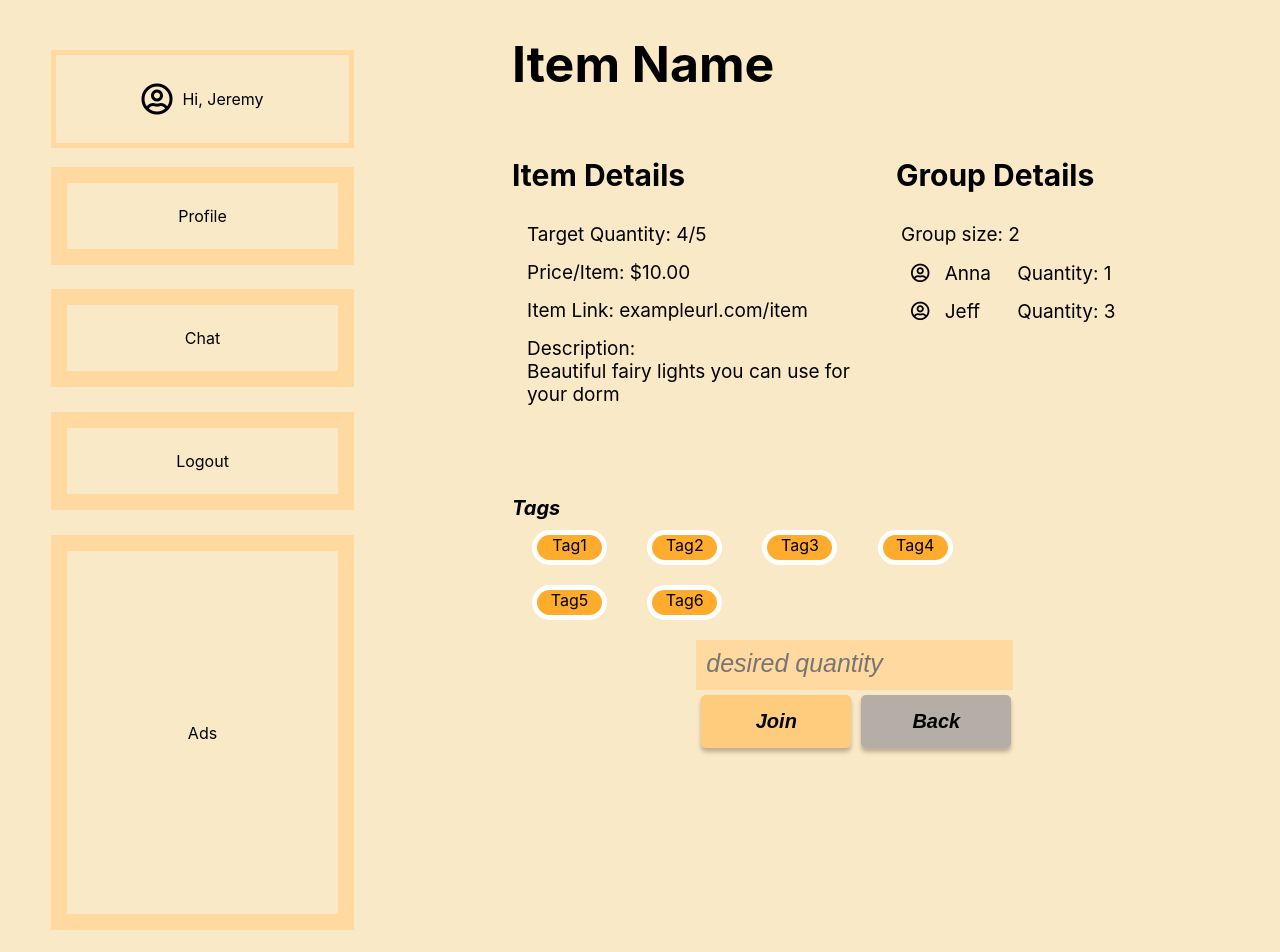
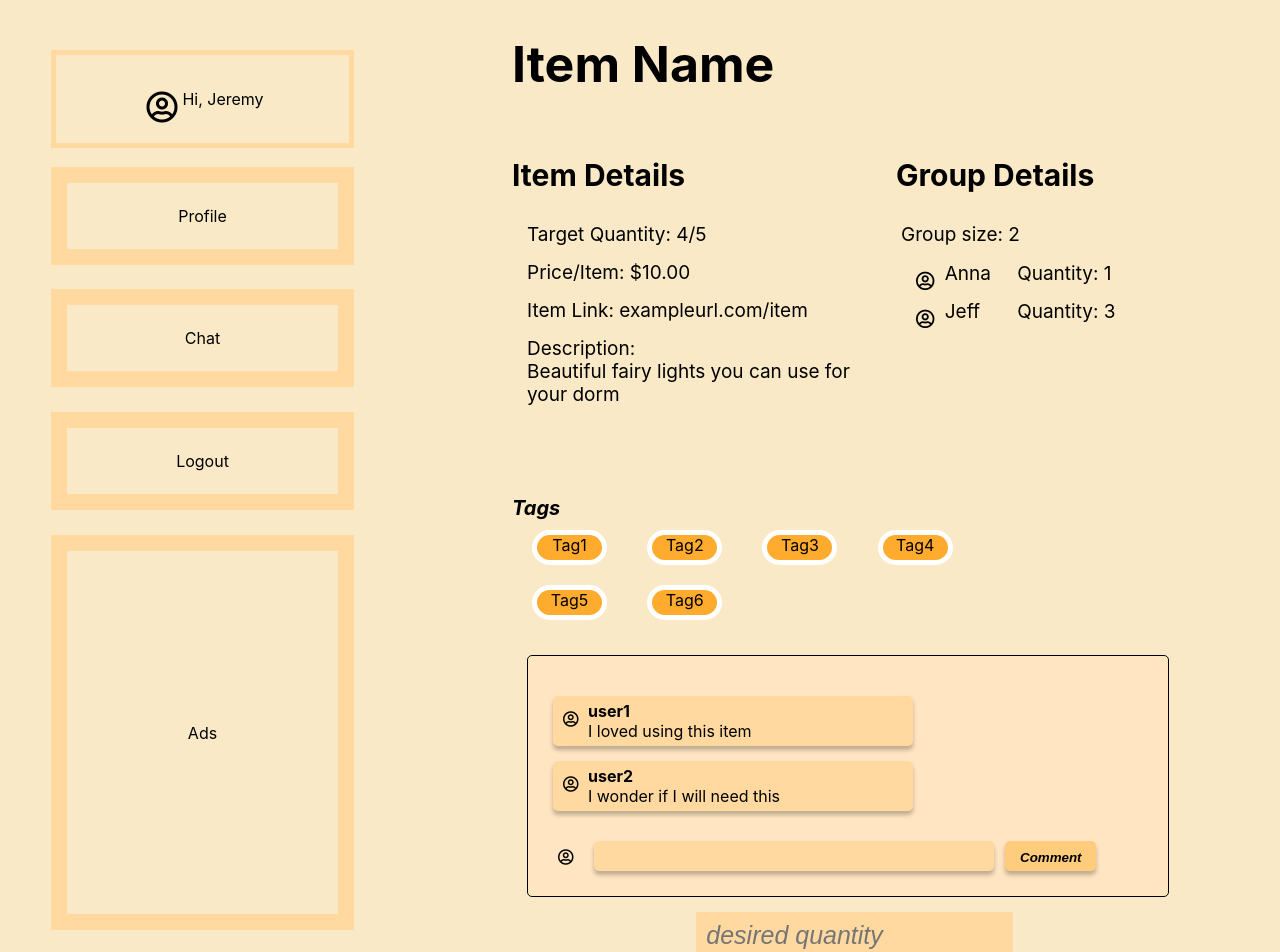
Before and after one commit to cis350/project-uniteandconquer, a React (Create React App) app in the folder uniteandconquer/: page /post-details in a window 1280 px wide. Shown: the top 952 px of the page. Before the commit the page ends 930 px from the top, so only its background shows below. Built offline with nearby package versions, Linux system fonts and the light colour scheme.

Commit message:
added comment function to post details

```diff
--- /dev/null
+++ b/uniteandconquer/src/assets/Comment.css
@@ -0,0 +1,58 @@
+.comment {
+  display: grid;
+  grid-template-columns: 30px 0.8fr;
+  background: #ffd9a0;
+  box-shadow: 0px 4px 4px rgba(0, 0, 0, 0.25);
+  border-radius: 5px;
+  padding: 5px;
+  margin-top: 15px;
+  width: 350px;
+}
+
+.comment-name {
+  font-weight: bold;
+}
+
+.comments {
+  border: 1px solid black;
+  background: rgb(255, 229, 193);
+  padding: 25px;
+  border-radius: 5px;
+  width: 80%;
+}
+
+.add-comment {
+  margin-top: 30px;
+  display: grid;
+  grid-template-columns: 30px 0.9fr 0.1fr;
+}
+
+.input-comment {
+  height: 10px;
+  font-size: 15px;
+  background: #ffd9a0;
+  box-shadow: 0px 4px 4px rgba(0, 0, 0, 0.25);
+  border-radius: 5px;
+}
+
+.submit-comment {
+  border: none;
+  background: #FFCB7D;
+  box-shadow: 0px 4px 4px rgba(0, 0, 0, 0.25);
+  border-radius: 5px;
+  padding: 15px;
+  height: 30px;
+  font-style: italic;
+  font-weight: bold;
+}
+
+.button-text {
+  position: relative;
+  bottom: 6px;
+}
+
+.far.fa-user-circle {
+  position: relative;
+  top: 8px;
+  left: 5px;
+}
--- a/uniteandconquer/src/assets/PostDetails.css
+++ b/uniteandconquer/src/assets/PostDetails.css
@@ -65,3 +65,7 @@ li {
   margin: auto;
   width: 52%;
 }
+
+.comment-section {
+  padding: 15px;
+}
--- /dev/null
+++ b/uniteandconquer/src/components/Comment.js
@@ -0,0 +1,38 @@
+import React, { useState } from 'react';
+import '../assets/Comment.css';
+
+function Comment() {
+  const [tempID, setTempID] = useState(3);
+  const [commentInput, setCommentInput] = useState('');
+  const [comments, setComments] = useState([
+    { id: 1, name: 'user1', content: 'I loved using this item' },
+    { id: 2, name: 'user2', content: 'I wonder if I will need this' },
+  ]);
+
+  const addComment = () => {
+    const newComment = { id: tempID, name: `user${tempID}`, content: commentInput };
+    setComments([...comments, newComment]);
+    setTempID(tempID + 1);
+  };
+
+  return (
+    <div className="comments">
+      {comments.map((comment) => (
+        <div key={comment.name} className="comment">
+          <div className="comment-img"><i className="far fa-user-circle " /></div>
+          <div className="comment-text">
+            <div className="comment-name">{comment.name}</div>
+            <div className="comment-content">{comment.content}</div>
+          </div>
+        </div>
+      ))}
+      <div className="add-comment">
+        <i className="far fa-user-circle" />
+        <input className="input-comment" onChange={(e) => setCommentInput(e.target.value)} />
+        <button className="submit-comment" type="button" onClick={addComment}><div className="button-text">Comment</div></button>
+      </div>
+    </div>
+  );
+}
+
+export default Comment;
--- a/uniteandconquer/src/components/PostDetails.js
+++ b/uniteandconquer/src/components/PostDetails.js
@@ -2,6 +2,7 @@
 import React, { useState } from 'react';
 import { useNavigate } from 'react-router-dom';
 import Sidebar from './Sidebar';
+import Comment from './Comment';
 import '../assets/PostDetails.css';
 
 const PostDB = require('../modules/PostDB');
@@ -87,6 +88,7 @@ function PostDetails() {
             <div className="tag">Tag6</div>
           </div>
         </div>
+        <div className="comment-section"><Comment /></div>
         <div className="buttons-container">
           <div className="desired-quantity"><input placeholder="desired quantity" onChange={(e) => setDesiredQuantity(e.target.value)} /></div>
           <button className="create" type="button" onClick={joinGroup}>
```
